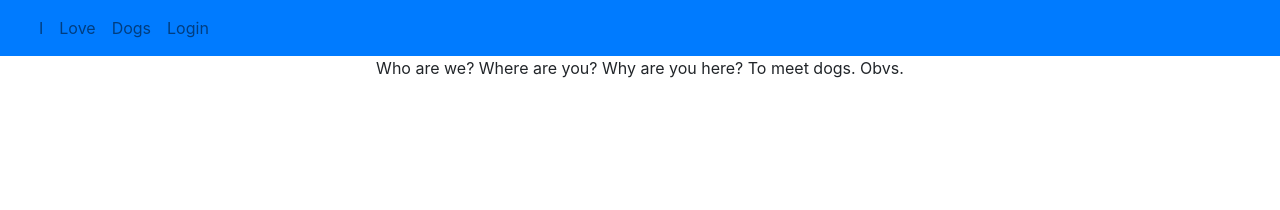
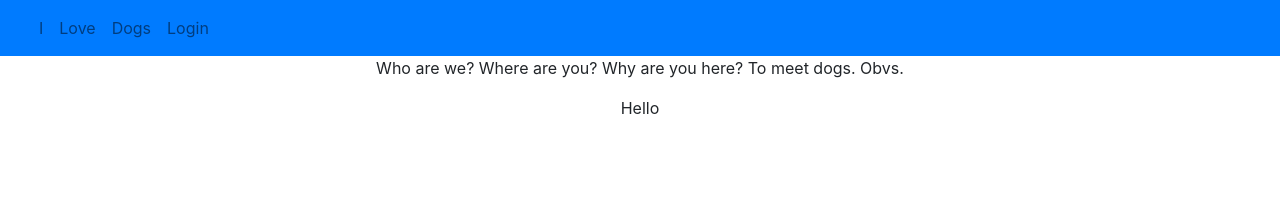
Before and after one commit to CirceLeo/tin-dogz, a React (Create React App) app in the folder tin-dogz/: page / in a window 1280 px wide. Shown: the top 210 px of the page. Built offline with nearby package versions, Linux system fonts and the light colour scheme.

Commit message:
Started on a carosel

```diff
--- a/tin-dogz/src/App.css
+++ b/tin-dogz/src/App.css
@@ -2,37 +2,8 @@
   text-align: center;
 }
 
-.App-logo {
-  height: 40vmin;
-  pointer-events: none;
+.slideshow-container{
+  max-width: 1000px;
+  position: relative;
+  margin: auto;
 }
-
-@media (prefers-reduced-motion: no-preference) {
-  .App-logo {
-    animation: App-logo-spin infinite 20s linear;
-  }
-}
-
-.App-header {
-  background-color: #282c34;
-  min-height: 100vh;
-  display: flex;
-  flex-direction: column;
-  align-items: center;
-  justify-content: center;
-  font-size: calc(10px + 2vmin);
-  color: white;
-}
-
-.App-link {
-  color: #61dafb;
-}
-
-@keyframes App-logo-spin {
-  from {
-    transform: rotate(0deg);
-  }
-  to {
-    transform: rotate(360deg);
-  }
-}
--- a/tin-dogz/src/Components/Home Things/HomeCarosel.js
+++ b/tin-dogz/src/Components/Home Things/HomeCarosel.js
@@ -1,8 +1,15 @@
+
 function HomeCarosel(props) {
 
     return (
         <div class="slideshow-container">
+            <p>Hello</p>
+            <div className="mySlides fade">
 
+                <div className="numbertext"> 1/3 </div>
+                {/* <img src="lady" style="width:100%"/> */}
+                <div className="test"></div>
+            </div>
         </div>
     )
 }
```
Also changed, not shown: tin-dogz/src/Components/Home Things/Photos/lady.png (added), 1 other file (tests, documents, lock files or other folders).
